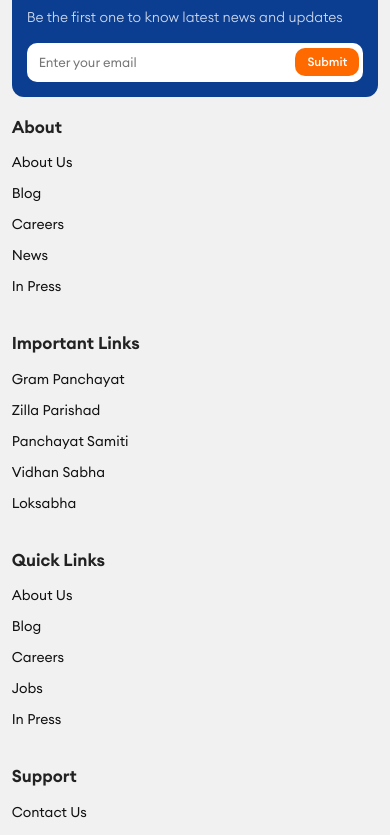
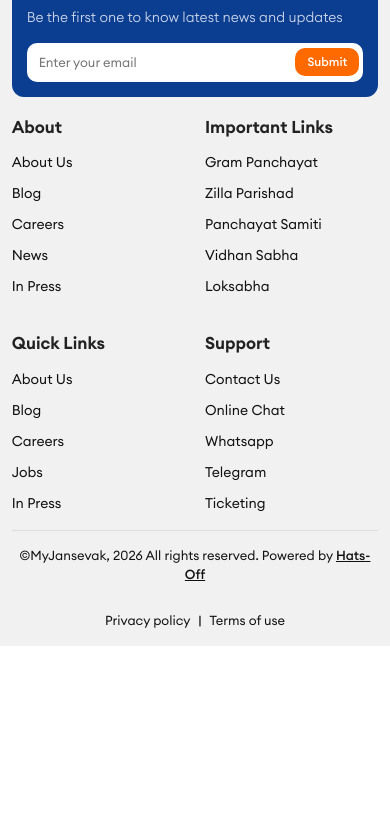
Before and after one commit to shraddha-akolkar/task, a React (Vite) app in the folder task/: page / in a window 390 px wide. Shown: the part 10325-11160 px from the top of the page. After the commit the page ends 10971 px from the top, so only its background shows below. Built offline with nearby package versions, Linux system fonts and the light colour scheme.

Commit message:
Update Footer component styles to enhance grid layout. Changed footer links grid structure to use repeat notation for consistency across different screen sizes, improving responsiveness and visual alignment.

```diff
--- a/task/src/pages/foooter/Footer.css
+++ b/task/src/pages/foooter/Footer.css
@@ -118,7 +118,7 @@ font-size: 20px;
 
 .footer-links {
   display: grid;
-  grid-template-columns: 1fr 1fr 1fr auto;
+  grid-template-columns: repeat(4, 1fr);
   gap: 20px;
   /* margin-bottom: 30px; */
   margin-top: -20px;
@@ -196,7 +196,7 @@ font-size: 20px;
   }
 
   .footer-links {
-    grid-template-columns: repeat(2, 1fr);
+    grid-template-columns: repeat(4, 1fr);
     gap: 30px;
     padding-right: 0;
   }
@@ -216,7 +216,7 @@ font-size: 20px;
   }
 
   .footer-links {
-    grid-template-columns: repeat(2, 1fr);
+    grid-template-columns: repeat(4, 1fr);
   }
 
   .footer-bottom {
@@ -263,7 +263,7 @@ font-size: 20px;
   }
 
   .footer-links {
-    grid-template-columns: 1fr;
+    grid-template-columns: repeat(2, 1fr);
     gap: 20px;
   }
 
```
